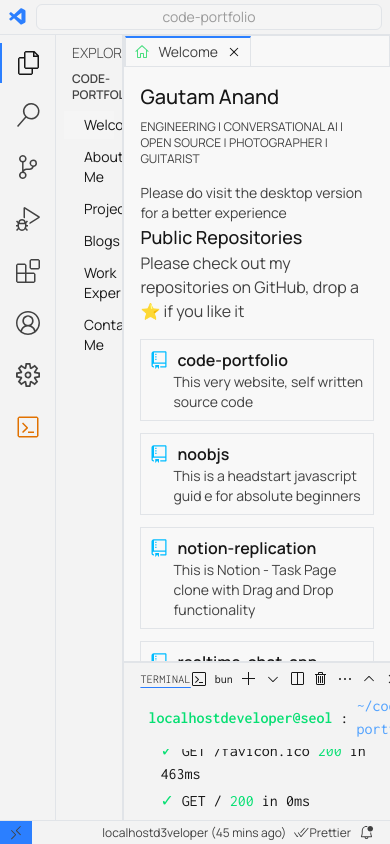
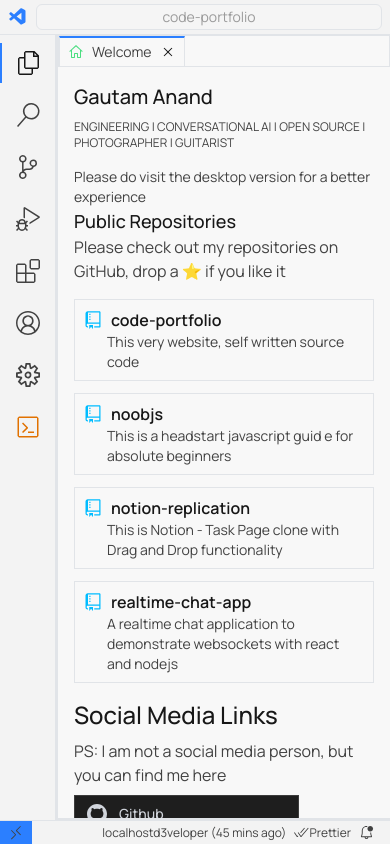
Before and after one commit to localhostd3veloper/code-portfolio, a Next.js app: page / in a window 390 px wide. Built offline with nearby package versions, Linux system fonts and the light colour scheme.

Commit message:
feat: responsive layout

```diff
--- a/src/components/main-layout.tsx
+++ b/src/components/main-layout.tsx
@@ -1,6 +1,6 @@
 'use client';
 
-import { useEffect, useRef } from 'react';
+import { useEffect, useRef, useState } from 'react';
 import { useEditorStore } from '@/store';
 import { usePathname } from 'next/navigation';
 import {
@@ -23,6 +23,7 @@
 }: Readonly<{ children: React.ReactNode }>) {
   const pathname = usePathname();
   const { addLog, isTerminalOpen } = useEditorStore();
+  const [isMobile, setIsMobile] = useState(false);
 
   useEffect(() => {
     if (!isTerminalOpen) return;
@@ -60,18 +61,34 @@
       else panel.expand();
     }
   };
+
+  useEffect(() => {
+    if (window.innerWidth < 1024) setIsMobile(true);
+    if (isMobile) {
+      terminalRef.current?.collapse();
+      sidebarRef.current?.collapse();
+    }
+
+  }, [isMobile]);
+
   return (
     <div className="bg-editor flex h-dvh min-h-screen flex-col">
       <TopBar />
       <PanelGroup autoSaveId={'tabs'} direction="horizontal" className="flex-1">
         <PersistentSidebar togglePanel={togglePanel} toggleSidebar={toggleSidebar} />
-        <Panel defaultSize={20} minSize={15} maxSize={30} collapsible ref={sidebarRef}>
+        <Panel
+          defaultSize={isMobile ? 50 : 20}
+          minSize={0}
+          maxSize={100}
+          collapsible
+          ref={sidebarRef}
+        >
           <Explorer />
         </Panel>
 
         <PanelResizeHandle className="bg-border w-0.5 cursor-col-resize hover:bg-blue-500" />
 
-        <Panel minSize={40} defaultValue={80}>
+        <Panel minSize={0} collapsible defaultSize={isMobile ? 50 : 80}>
           <PanelGroup autoSaveId={'editor'} direction="vertical">
             <Panel defaultSize={80} collapsible order={0}>
               <main className="bg-panel flex h-full w-full flex-col">
```
